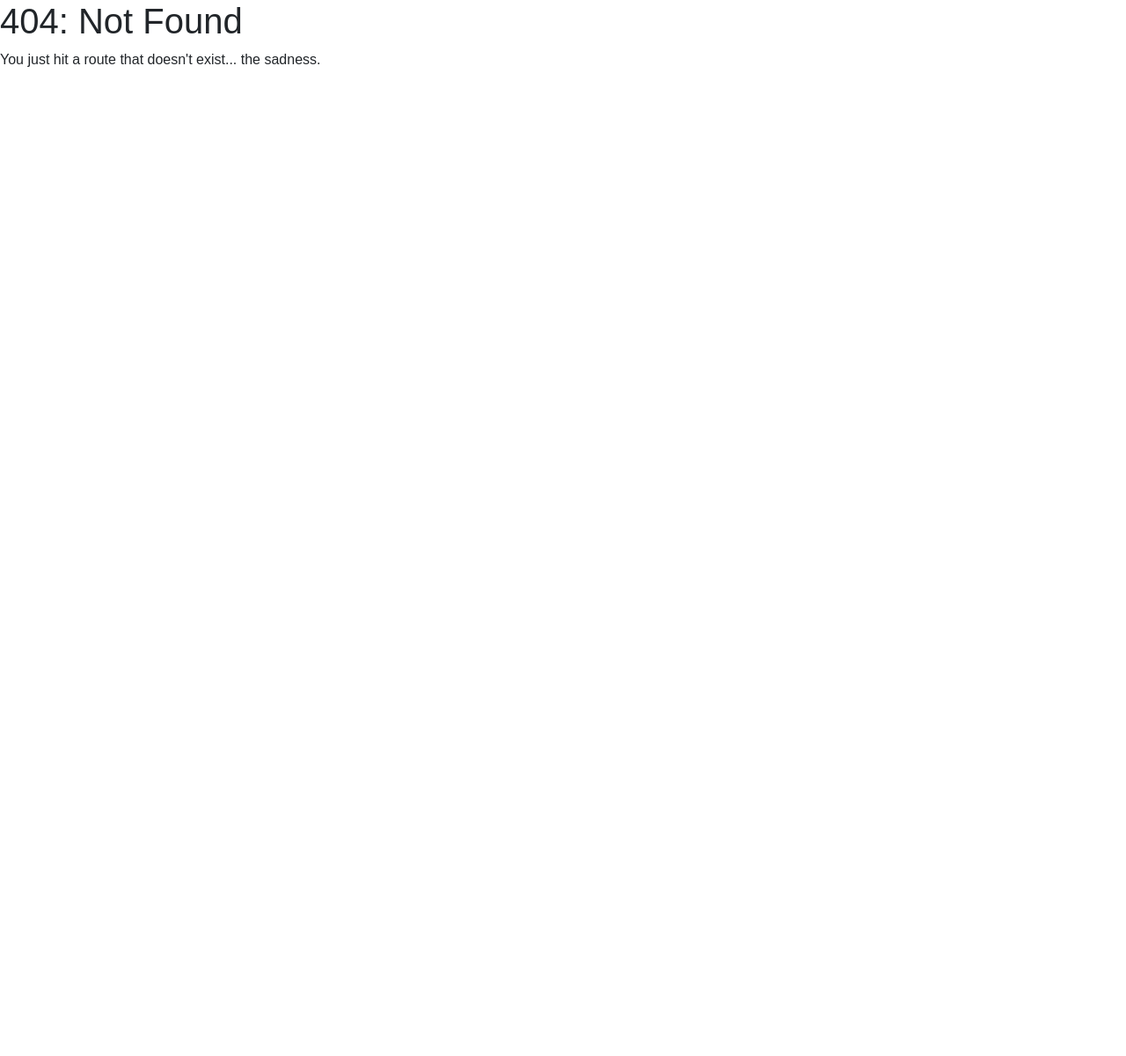
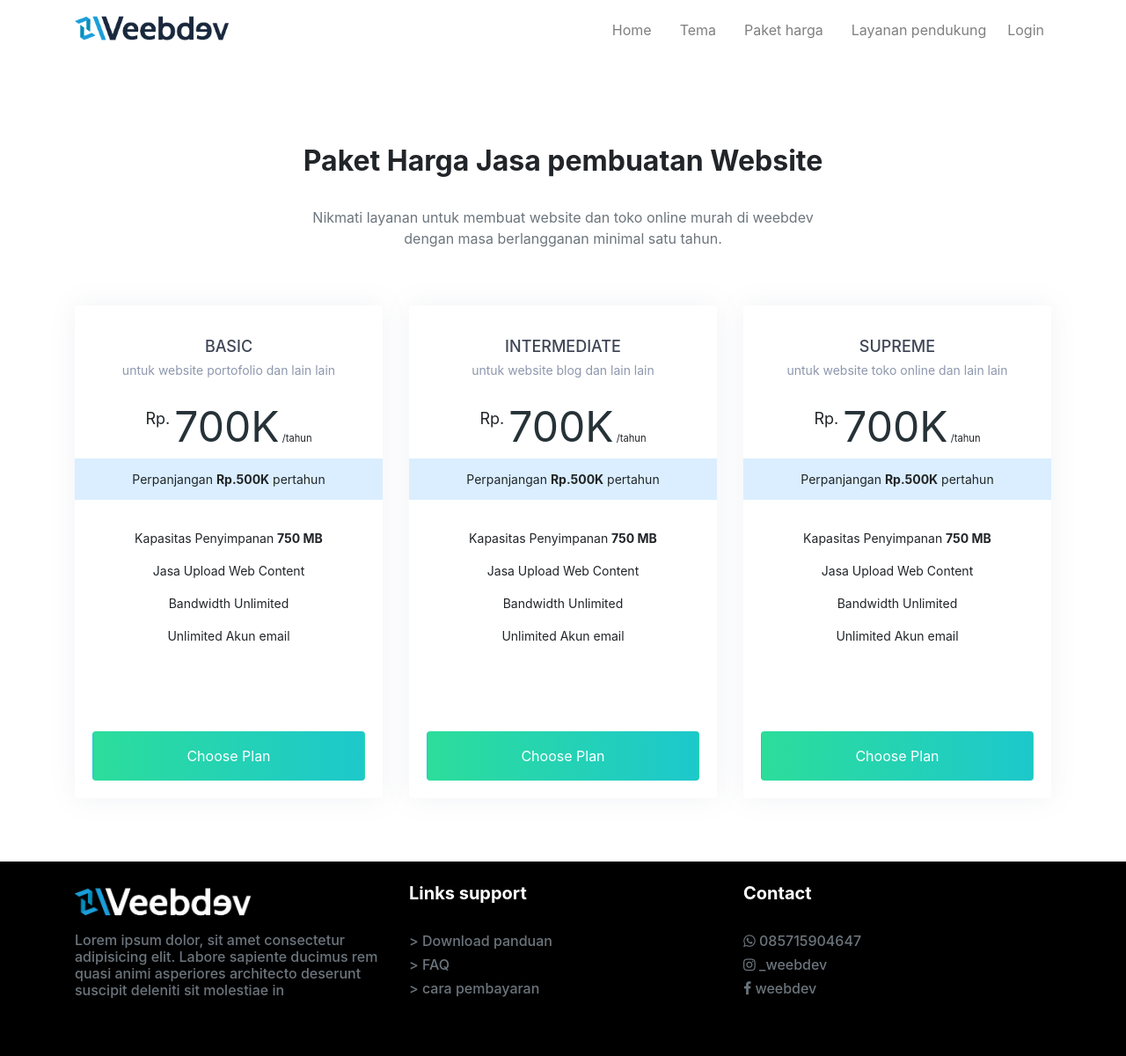
Before and after one commit to iko16-haekal/weebdev, a Gatsby site: page /paketharga in a window 1280 px wide. Before the commit this address had no page. Shown: the whole page at 88% size. Before the commit the page ends 800 px from the top, so only its background shows below. Built offline with nearby package versions, Linux system fonts and the light colour scheme; Gatsby itself is replaced by a stand-in of ours.

Commit message:
menambahkan halaman paket harga

```diff
--- a/src/components/navbar/index.js
+++ b/src/components/navbar/index.js
@@ -24,11 +24,17 @@ function Navbar() {
         </button>
         <div className="collapse navbar-collapse" id="navbarNavAltMarkup">
           <div className="navbar-nav ml-auto">
-            <Link className="nav-item nav-link mx-2 actives">Home</Link>
+            <Link to="/" className="nav-item nav-link mx-2">
+              Home
+            </Link>
             <Link className="nav-item nav-link mx-2">Tema</Link>
-            <Link className="nav-item nav-link mx-2">Paket harga</Link>
+            <Link to="paketharga" className="nav-item nav-link mx-2">
+              Paket harga
+            </Link>
             <Link className="nav-item nav-link ml-2">Layanan pendukung</Link>
-            <Link className="nav-item nav-link ml-2" to="/login">Login</Link>
+            <Link className="nav-item nav-link ml-2" to="/login">
+              Login
+            </Link>
           </div>
         </div>
       </div>
--- /dev/null
+++ b/src/components/pricing/index.js
@@ -0,0 +1,176 @@
+import React from "react"
+import Footer from "../footer"
+import SEO from "../seo"
+import "./style.css"
+const Pricing = () => {
+  return (
+    <>
+      <SEO
+        title="paket harga"
+        keywords="paket harga toko online murah, paket harga website murah, paket harga buat website murah, paket harga buat toko online mura"
+        description="weebdev memberikan beberapa pilihan paket harga untuk membuat website ataupun toko online yang murah sesuai dengan kebutuhan bisnis Anda"
+      />
+      <div className="pricing1 py-5">
+        <div className="container">
+          <div className="row ">
+            <div className="col-lg-4 col-md-6">
+              <div className="card text-center card-shadow on-hover border-0 mb-4">
+                <div className="card-body font-14">
+                  <h5 className="mt-3 mb-1 font-weight-medium">BASIC</h5>
+                  <h6 className="subtitle font-weight-normal">
+                    untuk website portofolio dan lain lain
+                  </h6>
+                  <div className="pricing my-3">
+                    <sup>Rp. </sup>
+                    <span className="monthly display-5">700K</span>
+                    <small className="monthly"> /tahun</small>
+                    <div
+                      style={{
+                        width: "100%",
+                        padding: "5px 0",
+                        backgroundColor: "#DAEEFF",
+                        left: 0,
+                      }}
+                      className="position-absolute"
+                    >
+                      <span className=" d-block py-2">
+                        Perpanjangan{" "}
+                        <span className="font-weight-bolder">Rp.500K</span>{" "}
+                        pertahun
+                      </span>
+                    </div>
+                  </div>
+                  <ul className="list-inline mt-5 pt-4">
+                    <li className="d-block py-2">
+                      Kapasitas Penyimpanan <strong>750 MB</strong>{" "}
+                    </li>
+                    <li className="d-block py-2">Jasa Upload Web Content </li>
+                    <li className="d-block py-2">Bandwidth Unlimited</li>
+                    <li className="d-block py-2">Unlimited Akun email </li>
+
+                    <li className="d-block py-2">&nbsp;</li>
+                    <li className="d-block py-2">&nbsp;</li>
+                  </ul>
+                  <div className="bottom-btn">
+                    <a
+                      className="btn btn-success-gradiant btn-md text-white btn-block"
+                      href="#"
+                    >
+                      <span>Choose Plan</span>
+                    </a>
+                  </div>
+                </div>
+              </div>
+            </div>
+
+            <div className="col-lg-4 col-md-6">
+              <div className="card text-center card-shadow on-hover border-0 mb-4">
+                <div className="card-body font-14">
+                  <h5 className="mt-3 mb-1 font-weight-medium">INTERMEDIATE</h5>
+                  <h6 className="subtitle font-weight-normal">
+                    untuk website blog dan lain lain
+                  </h6>
+                  <div className="pricing my-3">
+                    <sup>Rp. </sup>
+                    <span className="monthly display-5">700K</span>
+                    <small className="monthly"> /tahun</small>
+                    <div
+                      style={{
+                        width: "100%",
+                        padding: "5px 0",
+                        backgroundColor: "#DAEEFF",
+                        left: 0,
+                      }}
+                      className="position-absolute"
+                    >
+                      <span className=" d-block py-2">
+                        Perpanjangan{" "}
+                        <span className="font-weight-bolder">Rp.500K</span>{" "}
+                        pertahun
+                      </span>
+                    </div>
+                  </div>
+                  <ul className="list-inline mt-5 pt-4">
+                    <li className="d-block py-2">
+                      Kapasitas Penyimpanan <strong>750 MB</strong>{" "}
+                    </li>
+                    <li className="d-block py-2">Jasa Upload Web Content </li>
+                    <li className="d-block py-2">Bandwidth Unlimited</li>
+                    <li className="d-block py-2">Unlimited Akun email </li>
+
+                    <li className="d-block py-2">&nbsp;</li>
+                    <li className="d-block py-2">&nbsp;</li>
+                  </ul>
+                  <div className="bottom-btn">
+                    <a
+                      className="btn btn-success-gradiant btn-md text-white btn-block"
+                      href="#"
+                    >
+                      <span>Choose Plan</span>
+                    </a>
+                  </div>
+                </div>
+              </div>
+            </div>
+
+            <div className="col-lg-4 col-md-6">
+              <div className="card text-center card-shadow on-hover border-0 mb-4">
+                <div className="card-body font-14">
+                  <h5 className="mt-3 mb-1 font-weight-medium">SUPREME</h5>
+                  <h6 className="subtitle font-weight-normal">
+                    untuk website toko online dan lain lain
+                  </h6>
+                  <div className="pricing my-3">
+                    <sup>Rp. </sup>
+                    <span className="monthly display-5">700K</span>
+                    <small className="monthly"> /tahun</small>
+                    <div
+                      style={{
+                        width: "100%",
+                        padding: "5px 0",
+                        backgroundColor: "#DAEEFF",
+                        left: 0,
+                      }}
+                      className="position-absolute"
+                    >
+                      <span className=" d-block py-2">
+                        Perpanjangan{" "}
+                        <span className="font-weight-bolder">Rp.500K</span>{" "}
+                        pertahun
+                      </span>
+                    </div>
+                  </div>
+                  <ul className="list-inline mt-5 pt-4">
+                    <li className="d-block py-2">
+                      Kapasitas Penyimpanan <strong>750 MB</strong>{" "}
+                    </li>
+                    <li className="d-block py-2">Jasa Upload Web Content </li>
+                    <li className="d-block py-2">Bandwidth Unlimited</li>
+                    <li className="d-block py-2">Unlimited Akun email </li>
+
+                    <li className="d-block py-2">&nbsp;</li>
+                    <li className="d-block py-2">&nbsp;</li>
+                  </ul>
+                  <div className="bottom-btn">
+                    <a
+                      className="btn btn-success-gradiant btn-md text-white btn-block"
+                      href="#"
+                    >
+                      <span>Choose Plan</span>
+                    </a>
+                  </div>
+                </div>
+              </div>
+            </div>
+          </div>
+        </div>
+        {/*  <span className="font-weight-bold text-white badge badge-warning p-2 position-absolute price-badge font-weight-normal">
+                  Popular
+                </span> */}
+      </div>
+      <Footer />
+    </>
+  )
+}
+
+export default Pricing
--- /dev/null
+++ b/src/components/pricing/style.css
@@ -0,0 +1,164 @@
+.pricing1 h1,
+.pricing1 h2,
+.pricing1 h3,
+.pricing1 h4,
+.pricing1 h5,
+.pricing1 h6 {
+  color: #3e4555;
+}
+
+.pricing1 .font-weight-medium {
+  font-weight: 500;
+}
+
+.pricing1 .bg-light {
+  background-color: #bdc6ca !important;
+}
+
+.pricing1 .subtitle {
+  color: #8d97ad;
+  line-height: 24px;
+  font-size: 14px;
+}
+
+.pricing1 .font-14 {
+  font-size: 14px;
+}
+
+.pricing1 h5 {
+  line-height: 22px;
+  font-size: 18px;
+}
+
+.pricing1 .card.card-shadow {
+  -webkit-box-shadow: 0px 0px 30px rgba(115, 128, 157, 0.1);
+  box-shadow: 0px 0px 30px rgba(115, 128, 157, 0.1);
+}
+
+.pricing1 .on-hover {
+  -webkit-transition: 0.1s;
+  -o-transition: 0.1s;
+  transition: 0.1s;
+}
+
+.pricing1 .on-hover:hover {
+  -ms-transform: scale(1.05);
+  transform: scale(1.05);
+  -webkit-transform: scale(1.05);
+  -webkit-font-smoothing: antialiased;
+}
+
+.pricing1 .btn-success-gradiant {
+  background: #2cdd9b;
+  background: -webkit-linear-gradient(
+    legacy-direction(to right),
+    #2cdd9b 0%,
+    #1dc8cc 100%
+  );
+  background: -webkit-gradient(
+    linear,
+    left top,
+    right top,
+    from(#2cdd9b),
+    to(#1dc8cc)
+  );
+  background: -webkit-linear-gradient(left, #2cdd9b 0%, #1dc8cc 100%);
+  background: -o-linear-gradient(left, #2cdd9b 0%, #1dc8cc 100%);
+  background: linear-gradient(to right, #2cdd9b 0%, #1dc8cc 100%);
+}
+
+.pricing1 .btn-success-gradiant:hover {
+  background: #1dc8cc;
+  background: -webkit-linear-gradient(
+    legacy-direction(to right),
+    #1dc8cc 0%,
+    #2cdd9b 100%
+  );
+  background: -webkit-gradient(
+    linear,
+    left top,
+    right top,
+    from(#1dc8cc),
+    to(#2cdd9b)
+  );
+  background: -webkit-linear-gradient(left, #1dc8cc 0%, #2cdd9b 100%);
+  background: -o-linear-gradient(left, #1dc8cc 0%, #2cdd9b 100%);
+  background: linear-gradient(to right, #1dc8cc 0%, #2cdd9b 100%);
+}
+
+.pricing1 .btn-danger-gradiant {
+  background: #ff4d7e;
+  background: -webkit-linear-gradient(
+    legacy-direction(to right),
+    #ff4d7e 0%,
+    #ff6a5b 100%
+  );
+  background: -webkit-gradient(
+    linear,
+    left top,
+    right top,
+    from(#ff4d7e),
+    to(#ff6a5b)
+  );
+  background: -webkit-linear-gradient(left, #ff4d7e 0%, #ff6a5b 100%);
+  background: -o-linear-gradient(left, #ff4d7e 0%, #ff6a5b 100%);
+  background: linear-gradient(to right, #ff4d7e 0%, #ff6a5b 100%);
+}
+
+.pricing1 .btn-danger-gradiant:hover {
+  background: #ff6a5b;
+  background: -webkit-linear-gradient(
+    legacy-direction(to right),
+    #ff6a5b 0%,
+    #ff4d7e 100%
+  );
+  background: -webkit-gradient(
+    linear,
+    left top,
+    right top,
+    from(#ff6a5b),
+    to(#ff4d7e)
+  );
+  background: -webkit-linear-gradient(left, #ff6a5b 0%, #ff4d7e 100%);
+  background: -o-linear-gradient(left, #ff6a5b 0%, #ff4d7e 100%);
+  background: linear-gradient(to right, #ff6a5b 0%, #ff4d7e 100%);
+}
+
+.pricing1 .btn-md {
+  padding: 15px 30px;
+  font-size: 16px;
+}
+
+.pricing1 .onoffswitch {
+  width: 70px;
+  -webkit-user-select: none;
+  -moz-user-select: none;
+  -ms-user-select: none;
+  margin: 0 auto;
+}
+
+.pricing1 .price-badge {
+  top: -13px;
+  left: 0;
+  right: 0;
+  width: 100px;
+  margin: 0 auto;
+}
+
+.pricing1 .badge-inverse {
+  background-color: #3e4555;
+}
+
+.pricing1 .display-5 {
+  font-size: 3rem;
+  color: #263238;
+}
+
+.pricing1 .pricing sup {
+  font-size: 18px;
+  top: -20px;
+}
+
+.pricing1 .pricing .yearly {
+  display: none;
+}
--- a/src/components/seo.js
+++ b/src/components/seo.js
@@ -10,7 +10,7 @@ import PropTypes from "prop-types"
 import { Helmet } from "react-helmet"
 import { useStaticQuery, graphql } from "gatsby"
 
-function SEO({ description, lang, meta, title }) {
+function SEO({ description, lang, meta, title, keywords }) {
   const { site } = useStaticQuery(
     graphql`
       query {
@@ -38,6 +38,10 @@ function SEO({ description, lang, meta, title }) {
         {
           name: `description`,
           content: metaDescription,
+        },
+        {
+          name: `keywords`,
+          content: keywords,
         },
         {
           property: `og:title`,
--- /dev/null
+++ b/src/pages/paketharga/index.js
@@ -0,0 +1,21 @@
+import React from "react"
+import Navbar from "../../components/navbar"
+import Pricing from "../../components/pricing"
+const Paketharga = () => (
+  <>
+    <Navbar />
+    <div className="container mt-5 pt-5 mb-3">
+      <h2 style={{ fontSize: "2rem" }} className="text-center font-weight-bold">
+        Paket Harga Jasa pembuatan Website
+      </h2>
+      <p style={{ fontSize: "1rem" }} className="text-center pt-4 text-muted">
+        Nikmati layanan untuk membuat website dan toko online murah di weebdev{" "}
+        <br /> dengan masa berlangganan minimal satu tahun.
+      </p>
+    </div>
+
+    <Pricing />
+  </>
+)
+
+export default Paketharga
```
